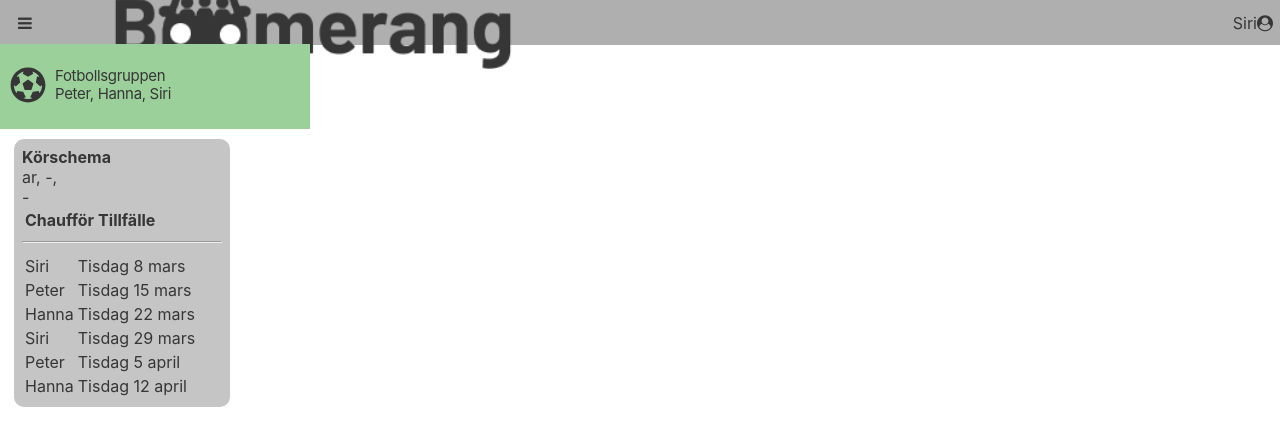
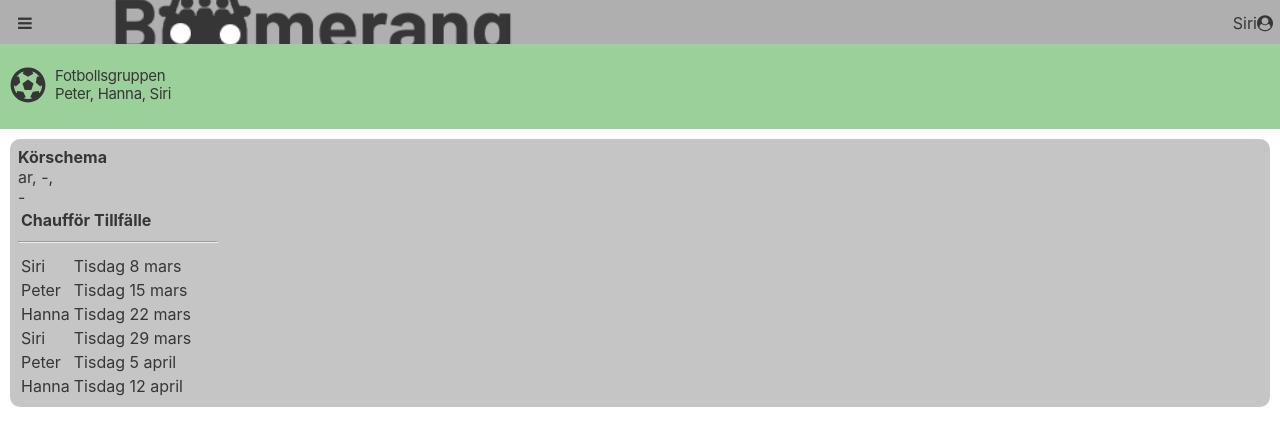
Before and after one commit to miotholerus/boomerang, a React (Create React App) app: page / in a window 1280 px wide. Both pictures are taken after a click on the button "Gå vidare". Shown: the top 446 px of the page. Built offline with nearby package versions, Linux system fonts and the light colour scheme.

Commit message:
20 april Mio

```diff
--- a/public/styles.css
+++ b/public/styles.css
@@ -116,7 +116,9 @@ body {
   letter-spacing: -0.333333px;
 }
 
-
+.page-content {
+  width: 100%;
+}
 
 /* BOXAR */
 .container {
@@ -263,6 +265,5 @@ hr{
 .schedule-box {
   /* display: block; */
   margin: 10px;
-  margin-left: 14px;
-  margin-right: 80px;
+
 }
--- a/src/App.js
+++ b/src/App.js
@@ -34,9 +34,14 @@ function App() {
   // schedule ska bli en array/json med all info schemat behöver
   // Behövs en Schedule-komponent? En komponent per skjutstillfälle?
 
-  // useEffect(() => {
-  //   const dayOfWeekNumber = schedule[2]
-  // }, [schedule])
+  function getRideDates() {
+    const dayOfWeekIndex = schedule[2].value;
+    const startDate = new Date(schedule[5].value);
+    const endDate = new Date(schedule[6].value);
+
+  }
+
+
 
   // useEffect(() => {
   //   localStorage.setItem(LOCAL_STORAGE_KEY, JSON.stringify(schedule))
```
